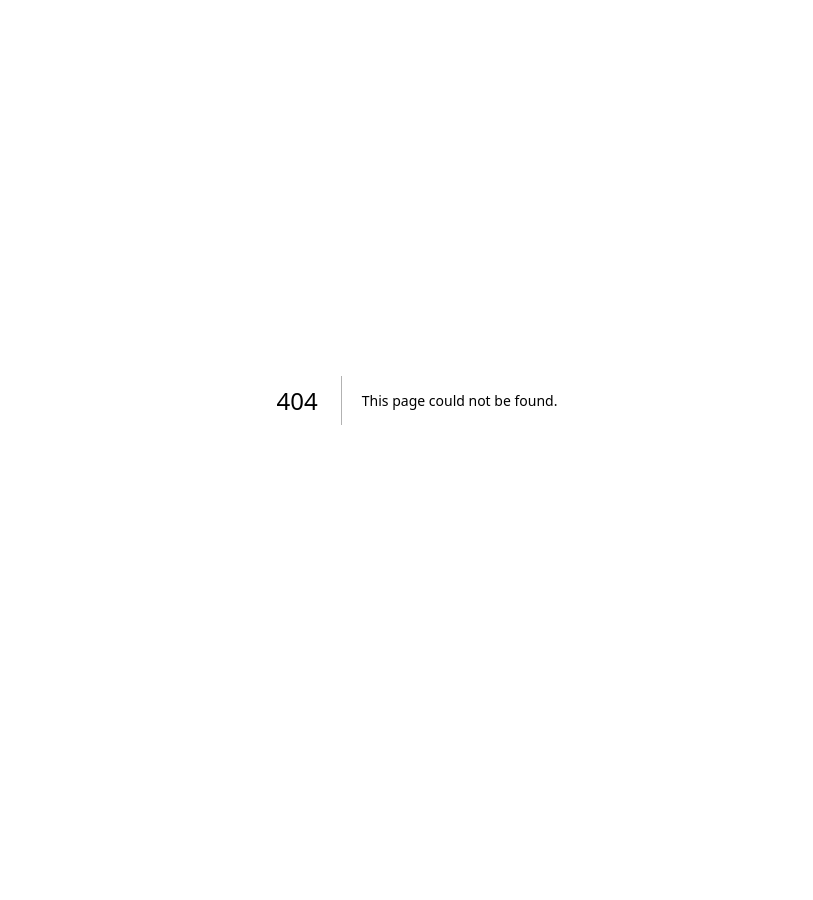
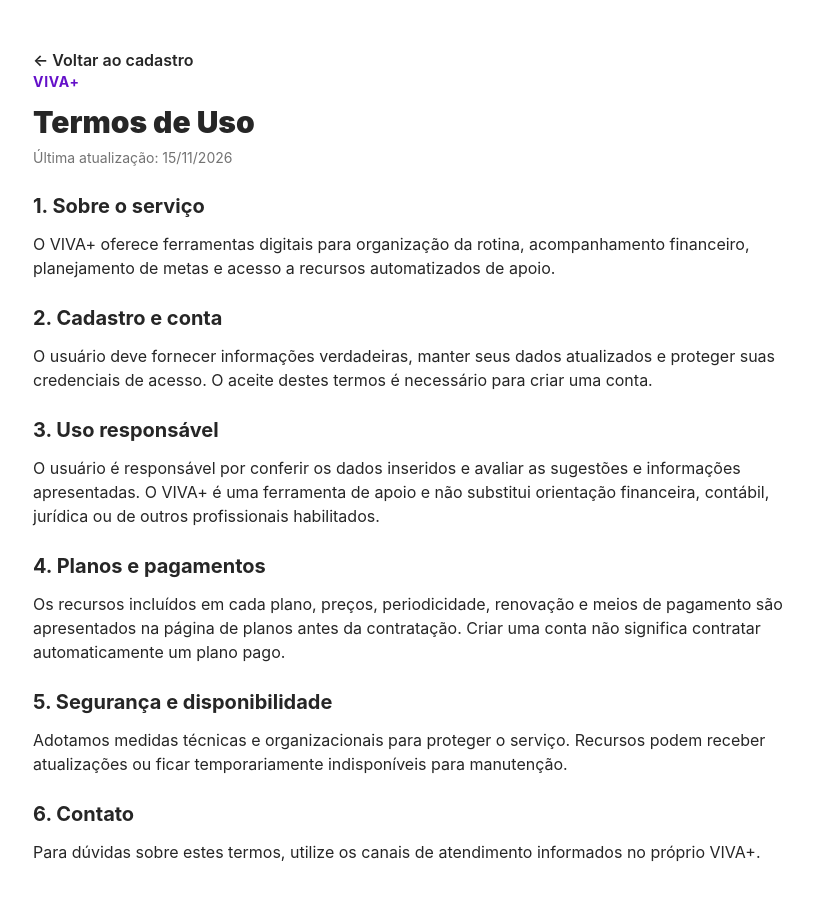
Before and after one commit to diegoelizes2026-sys/VIVA-, a Next.js app in the folder VIVA-PLUS-VERCEL (2)/VIVA-PLUS-VERCEL/: page /termos in a window 1280 px wide. Before the commit this address had no page. Shown: the top 900 px of the page, without its empty margins (223-1036 px from the left). Before the commit the page ends 800 px from the top, so only its background shows below. Built offline with nearby package versions, Linux system fonts and the light colour scheme.

Commit message:
Add VIVA+ terms of use page

```diff
--- /dev/null
+++ b/VIVA-PLUS-VERCEL (2)/VIVA-PLUS-VERCEL/src/app/termos/page.tsx
@@ -0,0 +1,14 @@
+import Link from "next/link";
+
+export default function TermsPage() {
+  return <main className="min-h-screen bg-white px-5 py-12 text-neutral-800"><article className="mx-auto max-w-3xl space-y-6">
+    <Link href="/cadastro" className="font-semibold text-[#6410C9]">← Voltar ao cadastro</Link>
+    <header><p className="text-sm font-bold uppercase tracking-wider text-[#6410C9]">VIVA+</p><h1 className="mt-3 text-3xl font-black">Termos de Uso</h1><p className="mt-2 text-sm text-neutral-500">Última atualização: 15/11/2026</p></header>
+    <section className="space-y-3"><h2 className="text-xl font-bold">1. Sobre o serviço</h2><p>O VIVA+ oferece ferramentas digitais para organização da rotina, acompanhamento financeiro, planejamento de metas e acesso a recursos automatizados de apoio.</p></section>
+    <section className="space-y-3"><h2 className="text-xl font-bold">2. Cadastro e conta</h2><p>O usuário deve fornecer informações verdadeiras, manter seus dados atualizados e proteger suas credenciais de acesso. O aceite destes termos é necessário para criar uma conta.</p></section>
+    <section className="space-y-3"><h2 className="text-xl font-bold">3. Uso responsável</h2><p>O usuário é responsável por conferir os dados inseridos e avaliar as sugestões e informações apresentadas. O VIVA+ é uma ferramenta de apoio e não substitui orientação financeira, contábil, jurídica ou de outros profissionais habilitados.</p></section>
+    <section className="space-y-3"><h2 className="text-xl font-bold">4. Planos e pagamentos</h2><p>Os recursos incluídos em cada plano, preços, periodicidade, renovação e meios de pagamento são apresentados na página de planos antes da contratação. Criar uma conta não significa contratar automaticamente um plano pago.</p></section>
+    <section className="space-y-3"><h2 className="text-xl font-bold">5. Segurança e disponibilidade</h2><p>Adotamos medidas técnicas e organizacionais para proteger o serviço. Recursos podem receber atualizações ou ficar temporariamente indisponíveis para manutenção.</p></section>
+    <section className="space-y-3"><h2 className="text-xl font-bold">6. Contato</h2><p>Para dúvidas sobre estes termos, utilize os canais de atendimento informados no próprio VIVA+.</p></section>
+  </article></main>;
+}
```
